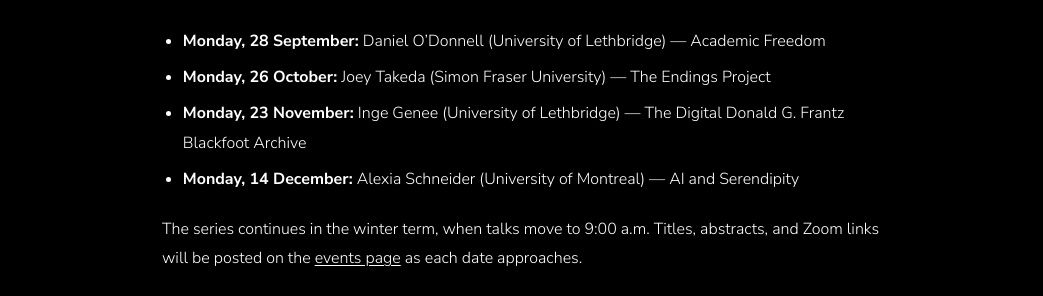
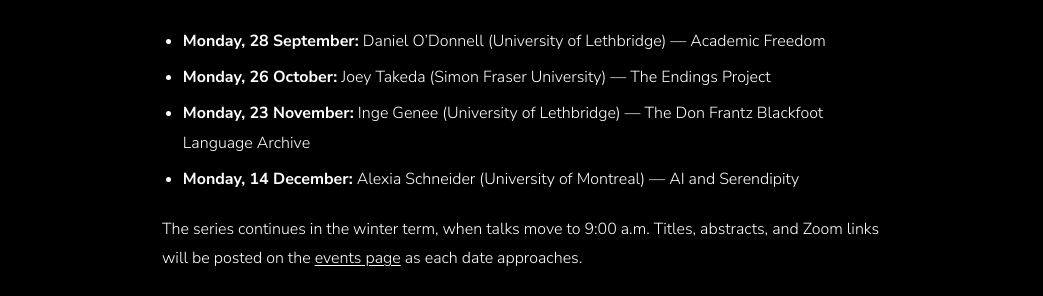
Before and after one commit to Humanities-Innovation-Lab/Humanities-Innovation-Lab.github.io, a Jekyll site: the page built from _posts/2026-09-14-fall-2026-monday-lecture-series-line-up-announced.md, in a window 1280 px wide. Shown: the part 612-908 px from the top of the page, without its empty margins (118-1161 px from the left). Built offline with Jekyll 4.4.1, drawn with Linux system fonts in a browser that asks for light colours.

Commit message:
Correct the name of the Don Frantz Blackfoot Language Archive

```diff
--- a/_data/events.yml
+++ b/_data/events.yml
@@ -64,7 +64,7 @@
   description: >-
     Alexia Schneider is a PhD student at the University of Montreal working on AI and serendipity.
 
-- title: "Monday Lecture Series: Inge Genee — The Digital Donald G. Frantz Blackfoot Archive"
+- title: "Monday Lecture Series: Inge Genee — The Don Frantz Blackfoot Language Archive"
   date: 2026-11-23
   when: "Nov 23, 2026, 3:30 p.m. – 4:30 p.m. MST"
   start_time: "15:30"
@@ -72,7 +72,7 @@
   where: "University Hall, room B838, University of Lethbridge — also streamed on Zoom"
   description: >-
     The third talk in the lab’s 2026/2027 Monday Lecture Series. Inge Genee
-    (University of Lethbridge) presents on the Digital Donald G. Frantz Blackfoot
+    (University of Lethbridge) presents on the Don Frantz Blackfoot Language
     Archive.
 
 - title: "Monday Lecture Series: Joey Takeda — The Endings Project"
--- a/_posts/2026-09-14-fall-2026-monday-lecture-series-line-up-announced.md
+++ b/_posts/2026-09-14-fall-2026-monday-lecture-series-line-up-announced.md
@@ -12,7 +12,7 @@
 
 - **Monday, 28 September:** Daniel O’Donnell (University of Lethbridge) — Academic Freedom
 - **Monday, 26 October:** Joey Takeda (Simon Fraser University) — The Endings Project
-- **Monday, 23 November:** Inge Genee (University of Lethbridge) — The Digital Donald G. Frantz Blackfoot Archive
+- **Monday, 23 November:** Inge Genee (University of Lethbridge) — The Don Frantz Blackfoot Language Archive
 - **Monday, 14 December:** Alexia Schneider (University of Montreal) — AI and Serendipity
 
 The series continues in the winter term, when talks move to 9:00 a.m. Titles, abstracts, and Zoom links will be posted on the [events page]({{ "/events/" | relative_url }}) as each date approaches.
```
